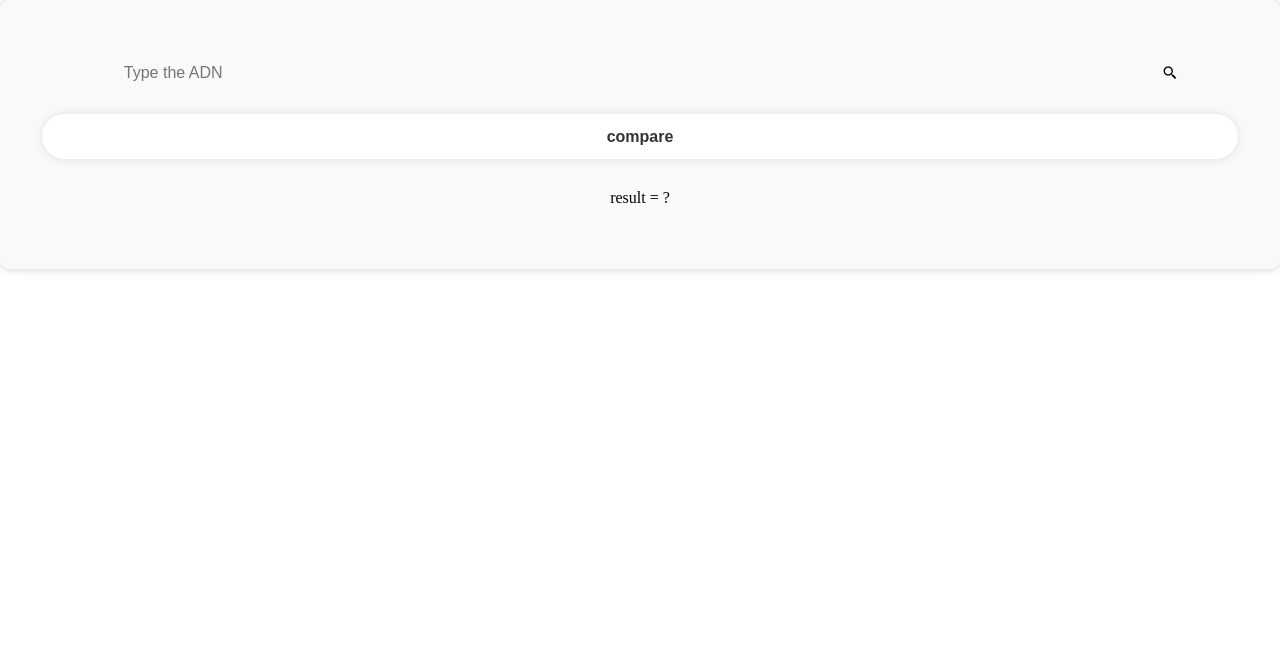
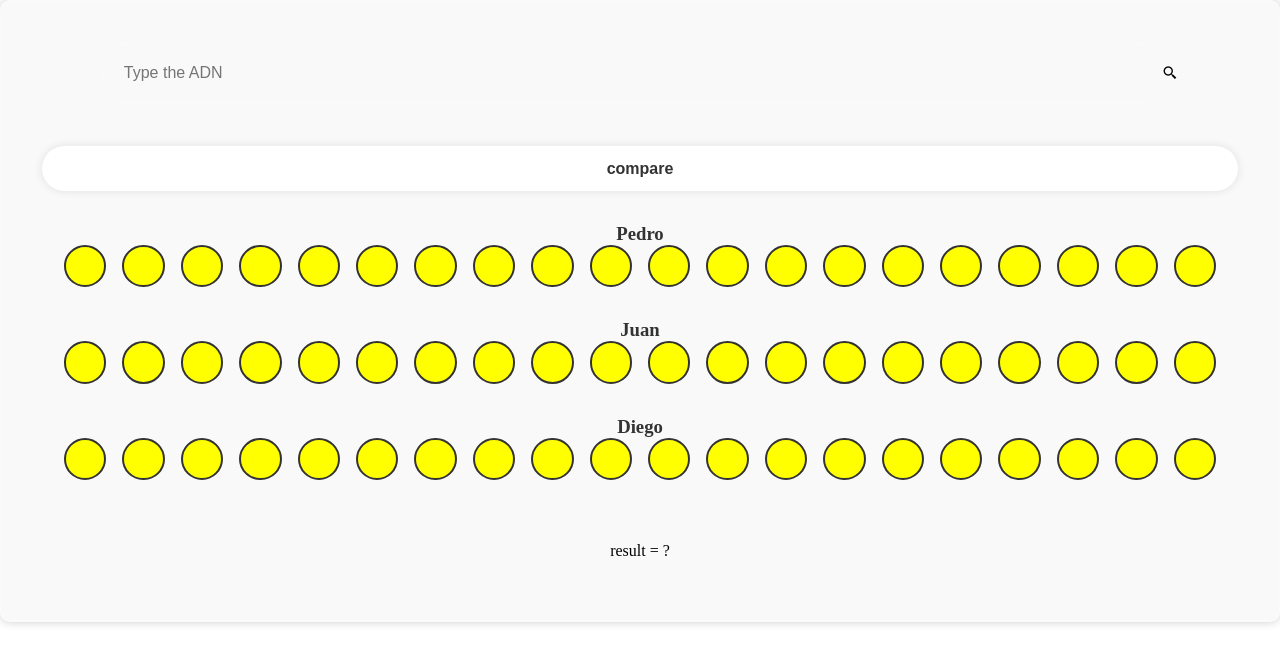
Before and after one commit to oscarArismendi/ADN, a plain HTML site: page index.html in a window 1280 px wide. Drawn offline with nearby package versions, Linux system fonts and the light colour scheme.

Commit message:
update css index and js

```diff
--- a/css/styles.css
+++ b/css/styles.css
@@ -29,6 +29,7 @@
     display: flex;
     flex-direction: column;
     align-items: center;
+    gap: 2rem;
 }
 
 .btn{
@@ -65,3 +66,25 @@
     color: black;
     margin:30px 5px;
 }
+
+#pedro, #juan,#diego{
+    display: flex;
+    flex-direction: column;
+    align-items: center;
+    color: #333;
+}
+
+.adn{
+    display: grid;
+    grid-template-columns: repeat(20, 1fr); /* 20 columns with equal width */
+    grid-template-rows: 1fr; /* 1 row with equal height */
+    grid-gap: 1rem; /* Adjust the value as needed for the space between cells */
+}
+
+.adn div {
+    background-color: yellow;
+    border-radius: 40px;
+    border: 2px #333 solid;
+    height: 3vw;
+    width: 3vw;
+}
--- a/index.html
+++ b/index.html
@@ -15,6 +15,81 @@
             <i class='bx bx-search-alt-2'></i>
         </div>
         <button type="submit" class="btn" onclick="search()">compare</button>
+        <div id="pedro">
+            <h3>Pedro</h3>
+            <div class="adn">
+                <div id="pedro1"></div>
+                <div id="pedro2"></div>
+                <div id="pedro3"></div>
+                <div id="pedro4"></div>
+                <div id="pedro5"></div>
+                <div id="pedro6"></div>
+                <div id="pedro7"></div>
+                <div id="pedro8"></div>
+                <div id="pedro9"></div>
+                <div id="pedro10"></div>
+                <div id="pedro11"></div>
+                <div id="pedro12"></div>
+                <div id="pedro13"></div>
+                <div id="pedro14"></div>
+                <div id="pedro15"></div>
+                <div id="pedro16"></div>
+                <div id="pedro17"></div>
+                <div id="pedro18"></div>
+                <div id="pedro19"></div>
+                <div id="pedro20"></div>
+            </div>
+        </div>
+        <div id="juan">
+            <h3>Juan</h3>
+            <div class="adn">
+                <div id="juan1"></div>
+                <div id="juan2"></div>
+                <div id="juan3"></div>
+                <div id="juan4"></div>
+                <div id="juan5"></div>
+                <div id="juan6"></div>
+                <div id="juan7"></div>
+                <div id="juan8"></div>
+                <div id="juan9"></div>
+                <div id="juan10"></div>
+                <div id="juan11"></div>
+                <div id="juan12"></div>
+                <div id="juan13"></div>
+                <div id="juan14"></div>
+                <div id="juan15"></div>
+                <div id="juan16"></div>
+                <div id="juan17"></div>
+                <div id="juan18"></div>
+                <div id="juan19"></div>
+                <div id="juan20"></div>
+            </div>
+        </div>
+        <div id="diego">
+            <h3>Diego</h3>
+            <div class="adn">
+                <div id="diego1"></div>
+                <div id="diego2"></div>
+                <div id="diego3"></div>
+                <div id="diego4"></div>
+                <div id="diego5"></div>
+                <div id="diego6"></div>
+                <div id="diego7"></div>
+                <div id="diego8"></div>
+                <div id="diego9"></div>
+                <div id="diego10"></div>
+                <div id="diego11"></div>
+                <div id="diego12"></div>
+                <div id="diego13"></div>
+                <div id="diego14"></div>
+                <div id="diego15"></div>
+                <div id="diego16"></div>
+                <div id="diego17"></div>
+                <div id="diego18"></div>
+                <div id="diego19"></div>
+                <div id="diego20"></div>
+            </div>
+        </div>
         <div id="result">result = ?</div>
     </form>
 </body>
--- a/js/script.js
+++ b/js/script.js
@@ -4,18 +4,47 @@ const adn = {
     "diego":"00100010010000001001"
 }
 
+function startADN(){
+    for(let key in adn){
+        let i = 1;
+        for(let character of adn[key]){
+            changeDiv = document.getElementById(key+(i+1))
+            changeDiv.style.background = "yellow";
+            console.log(changeDiv)
+            i++;
+        }
+    }
+    return false;
+}
+
 function search() {
+    // for(let key in adn){
+    //     let i = 1;
+    //     for(let character of adn[key]){
+    //         changeDiv = document.getElementById(key+(i+1))
+    //         console.log(changeDiv)
+    //         i++;
+    //     }
+    // }
     const inputADN = document.getElementById("input-adn").value;
-    // let nADN = adn.length;
-    // let n = Math.min(20,inputADN.length);
+    let n = Math.min(20,inputADN.length);
     let result = "none"
     let holderADN = -1;
     for(let key in adn){
         let holder = 0
         let i = 0;
         for(let character of adn[key]){
+            changeDiv = document.getElementById(key+(i+1));
+            if(i >= n){
+                // changeDiv.style.background = "yellow";
+                continue;
+            }
             if(character === inputADN[i]){
                 holder++;
+                changeDiv.style.background = "green";
+            }
+            else{
+                changeDiv.style.background = "red";
             }
             i++;
         }
```
